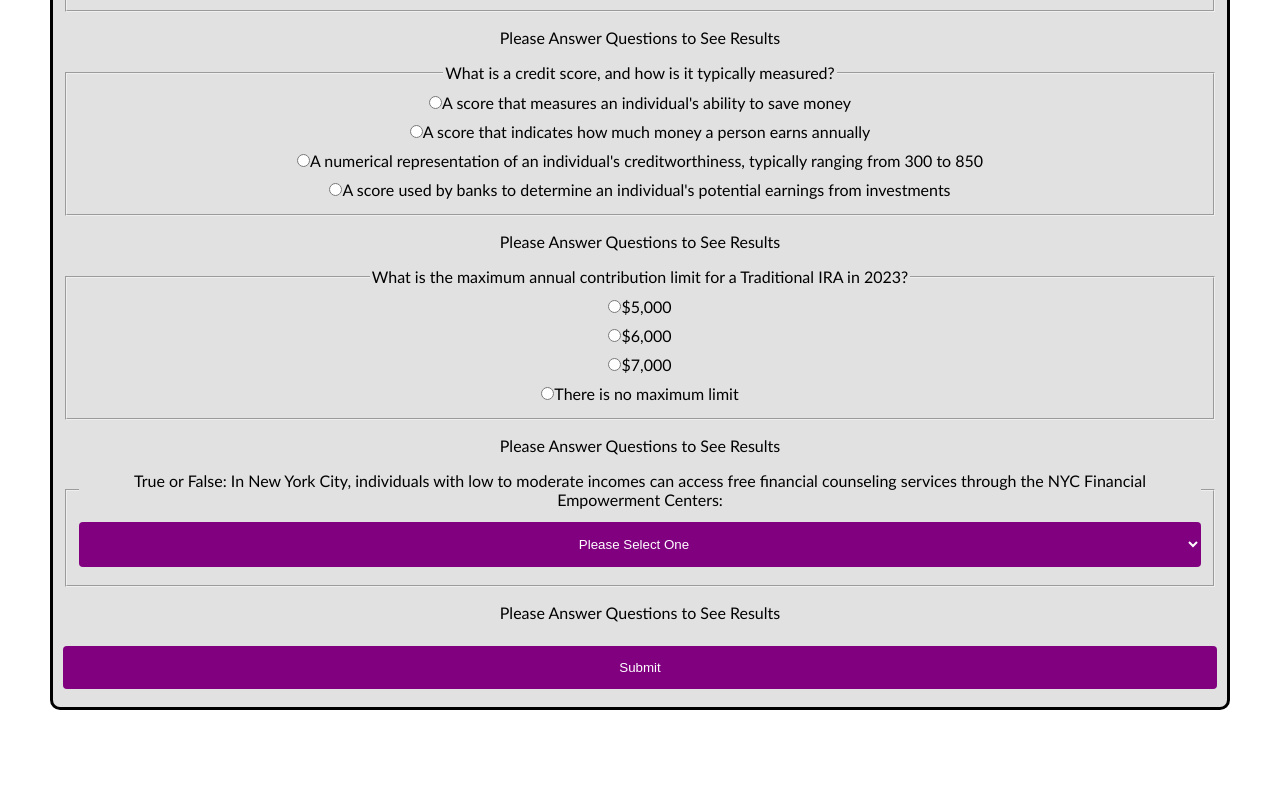
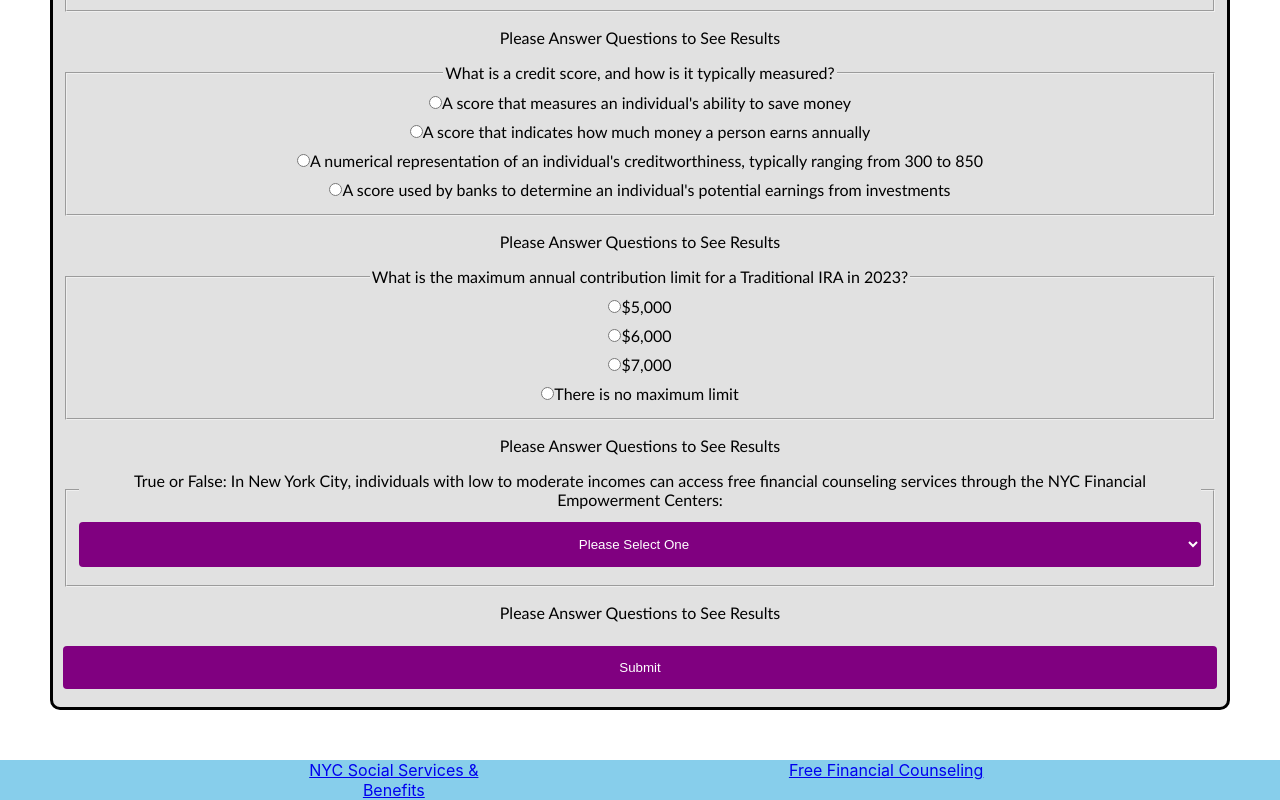
Before and after one commit to felizj17/level-up, a React (Create React App) app: page /quizes in a window 1280 px wide. Shown: the part 1579-2379 px from the top of the page. Before the commit the page ends 2339 px from the top, so only its background shows below. Built offline with nearby package versions, Linux system fonts and the light colour scheme; no server answers.

Commit message:
Added resource links to footer

```diff
--- a/src/components/Footer.js
+++ b/src/components/Footer.js
@@ -1,24 +1,16 @@
 import React from 'react'
-//import {Link} from 'react-router-dom'
 
 export default function Footer() {
   return (
     <footer>
         {/* <h3 >Outside Resources</h3> */}
       <div className='left-side'>
-        {/*  */}
-        {/* <p>Resource Link</p>
-        <p>Resource Link</p>
-        <p>Resource Link</p>
-        <p>Resource Link</p> */}
+      <a href='https://www.nyc.gov/site/mopd/resources/social-services-benefits.page'>NYC Social Services & Benefits</a>
       </div>
       <div className='right-side'>
-        {/*  */}
-        {/* <p>Resource Link</p>
-        <p>Resource Link</p>
-        <p>Resource Link</p>
-        <p>Resource Link</p> */}
+      <a href='https://www.nyc.gov/site/dca/consumers/get-free-financial-counseling.page'>Free Financial Counseling</a>
       </div>
+      <br/>
     </footer>
   )
 }
```
